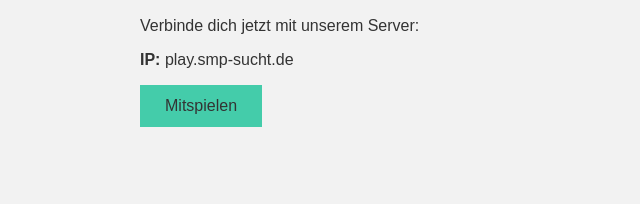
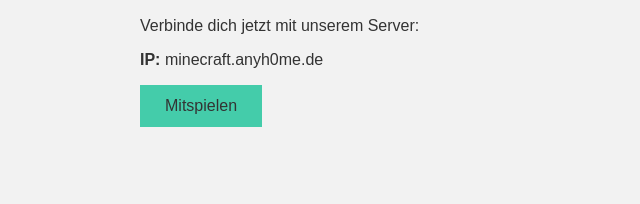
Before and after one commit to noahopnoahyt-cyber/website, a plain HTML site: page join.html in a window 1280 px wide. Shown: the part 296-500 px from the top of the page, 0-640 px from the left. Drawn offline with Linux system fonts and the light colour scheme.

Commit message:
Update join.html

```diff
--- a/join.html
+++ b/join.html
@@ -24,7 +24,7 @@
 <section>
     <h2>Jetzt Mitspielen</h2>
     <p>Verbinde dich jetzt mit unserem Server:</p>
-    <p><strong>IP:</strong> play.smp-sucht.de</p>
+    <p><strong>IP:</strong> minecraft.anyh0me.de</p>
     <a href="#" class="btn">Mitspielen</a>
 </section>
 
```
